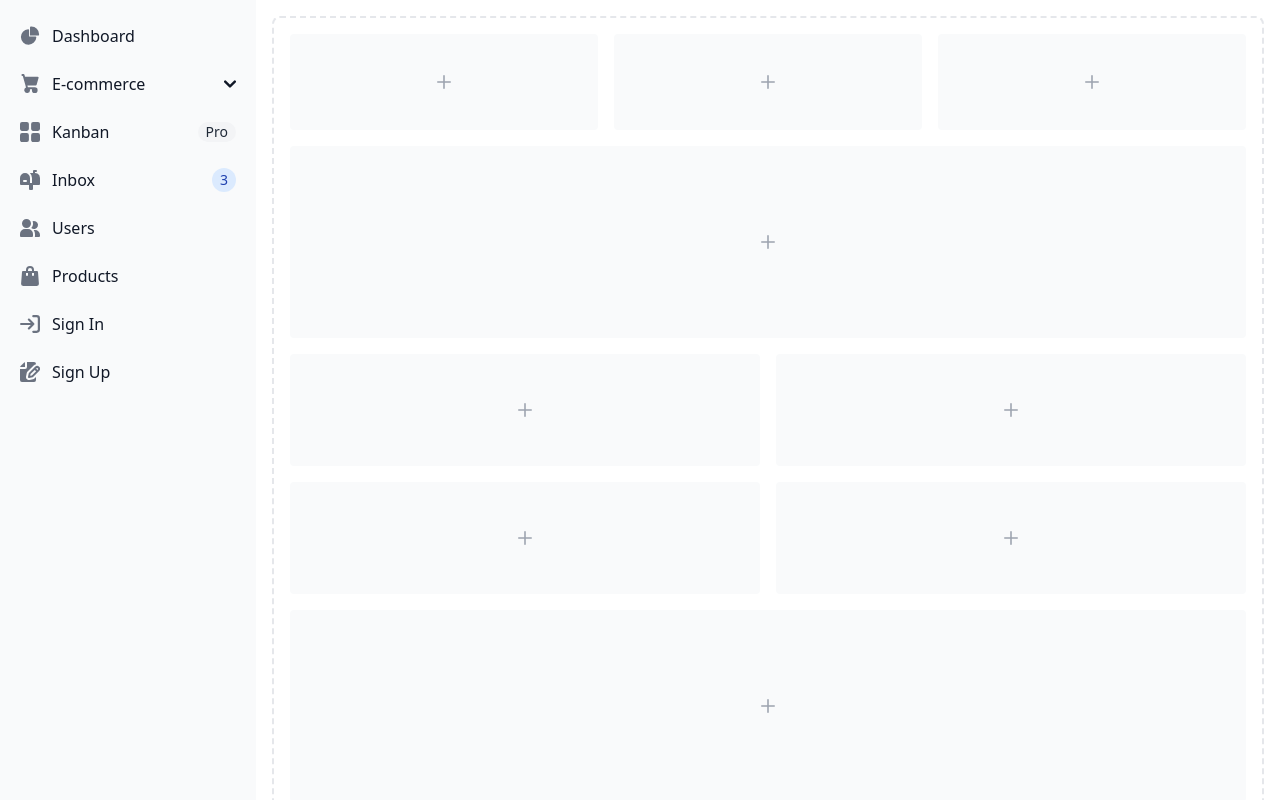
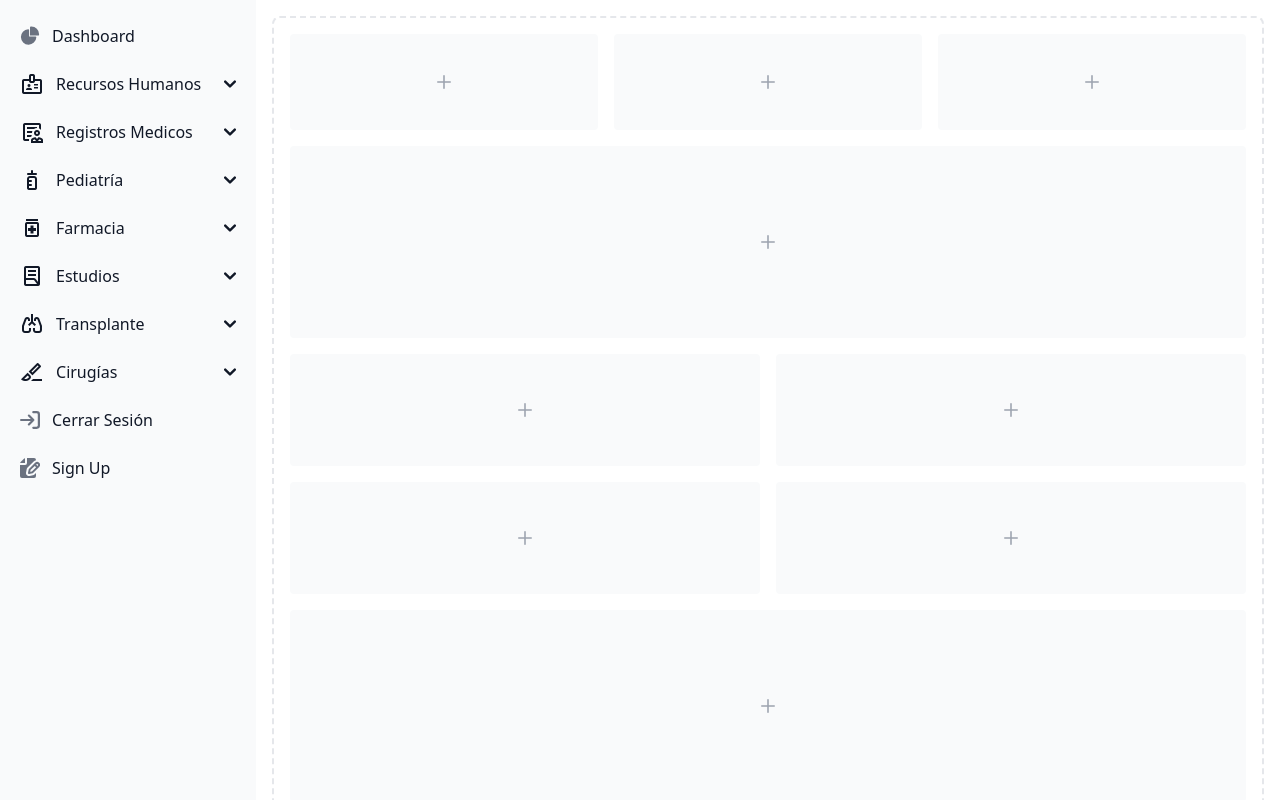
Before and after one commit to America02/hospital2.0, a Vue app in the folder frontend/sistema-hospital/: page /dashboard in a window 1280 px wide. Shown: the top 800 px of the page. Built offline with nearby package versions, Linux system fonts and the light colour scheme.

Commit message:
Realizacion del menu dashboard

```diff
--- a/frontend/sistema-hospital/index.html
+++ b/frontend/sistema-hospital/index.html
@@ -7,9 +7,12 @@
     <title>Hospital Privilage Care APP</title>
     <script src="https://cdn.tailwindcss.com"></script>
     <script src="https://use.fontawesome.com/5d970393b7"></script>
+    <link href="https://cdnjs.cloudflare.com/ajax/libs/flowbite/2.3.0/flowbite.min.css" rel="stylesheet" />
+    <link rel="stylesheet" href="https://fonts.googleapis.com/css2?family=Material+Symbols+Outlined:opsz,wght,FILL,GRAD@20..48,100..700,0..1,-50..200" />
   </head>
   <body>
     <div id="app"></div>
     <script type="module" src="/src/main.js"></script>
+    <script src="https://cdnjs.cloudflare.com/ajax/libs/flowbite/2.3.0/flowbite.min.js"></script>
   </body>
 </html>
--- a/frontend/sistema-hospital/src/components/dashboard.vue
+++ b/frontend/sistema-hospital/src/components/dashboard.vue
@@ -18,68 +18,176 @@
                <span class="ms-3">Dashboard</span>
             </a>
          </li>
-         <li>
-            <button type="button" class="flex items-center w-full p-2 text-base text-gray-900 transition duration-75 rounded-lg group hover:bg-gray-100 dark:text-white dark:hover:bg-gray-700" aria-controls="dropdown-example" data-collapse-toggle="dropdown-example">
-                  <svg class="flex-shrink-0 w-5 h-5 text-gray-500 transition duration-75 group-hover:text-gray-900 dark:text-gray-400 dark:group-hover:text-white" aria-hidden="true" xmlns="http://www.w3.org/2000/svg" fill="currentColor" viewBox="0 0 18 21">
-                     <path d="M15 12a1 1 0 0 0 .962-.726l2-7A1 1 0 0 0 17 3H3.77L3.175.745A1 1 0 0 0 2.208 0H1a1 1 0 0 0 0 2h.438l.6 2.255v.019l2 7 .746 2.986A3 3 0 1 0 9 17a2.966 2.966 0 0 0-.184-1h2.368c-.118.32-.18.659-.184 1a3 3 0 1 0 3-3H6.78l-.5-2H15Z"/>
-                  </svg>
-                  <span class="flex-1 ms-3 text-left rtl:text-right whitespace-nowrap">E-commerce</span>
+
+          <li>
+            <button type="button" class="flex items-center w-full p-2 text-base text-gray-900 transition duration-75 rounded-lg group hover:bg-gray-100 dark:text-white dark:hover:bg-gray-700" aria-controls="dropdown-example0" data-collapse-toggle="dropdown-example0">
+                  <span class="material-symbols-outlined">
+                     badge
+                  </span>
+                  <span class="flex-1 ms-3 text-left rtl:text-right whitespace-nowrap">Recursos Humanos</span>
                   <svg class="w-3 h-3" aria-hidden="true" xmlns="http://www.w3.org/2000/svg" fill="none" viewBox="0 0 10 6">
                      <path stroke="currentColor" stroke-linecap="round" stroke-linejoin="round" stroke-width="2" d="m1 1 4 4 4-4"/>
                   </svg>
             </button>
-            <ul id="dropdown-example" class="hidden py-2 space-y-2">
+            <ul id="dropdown-example0" class="hidden py-2 space-y-2">
                   <li>
-                     <a href="#" class="flex items-center w-full p-2 text-gray-900 transition duration-75 rounded-lg pl-11 group hover:bg-gray-100 dark:text-white dark:hover:bg-gray-700">Products</a>
+                     <a href="#" class="flex items-center w-full p-2 text-gray-900 transition duration-75 rounded-lg pl-11 group hover:bg-gray-100 dark:text-white dark:hover:bg-gray-700">Personas</a>
                   </li>
                   <li>
-                     <a href="#" class="flex items-center w-full p-2 text-gray-900 transition duration-75 rounded-lg pl-11 group hover:bg-gray-100 dark:text-white dark:hover:bg-gray-700">Billing</a>
+                     <a href="#" class="flex items-center w-full p-2 text-gray-900 transition duration-75 rounded-lg pl-11 group hover:bg-gray-100 dark:text-white dark:hover:bg-gray-700"> Puestos</a>
                   </li>
                   <li>
-                     <a href="#" class="flex items-center w-full p-2 text-gray-900 transition duration-75 rounded-lg pl-11 group hover:bg-gray-100 dark:text-white dark:hover:bg-gray-700">Invoice</a>
+                     <a href="#" class="flex items-center w-full p-2 text-gray-900 transition duration-75 rounded-lg pl-11 group hover:bg-gray-100 dark:text-white dark:hover:bg-gray-700">Personal Medico</a>
+                  </li>
+                  <li>
+                     <a href="#" class="flex items-center w-full p-2 text-gray-900 transition duration-75 rounded-lg pl-11 group hover:bg-gray-100 dark:text-white dark:hover:bg-gray-700">Horarios</a>
                   </li>
             </ul>
          </li>
          <li>
-            <a href="#" class="flex items-center p-2 text-gray-900 rounded-lg dark:text-white hover:bg-gray-100 dark:hover:bg-gray-700 group">
-               <svg class="flex-shrink-0 w-5 h-5 text-gray-500 transition duration-75 dark:text-gray-400 group-hover:text-gray-900 dark:group-hover:text-white" aria-hidden="true" xmlns="http://www.w3.org/2000/svg" fill="currentColor" viewBox="0 0 18 18">
-                  <path d="M6.143 0H1.857A1.857 1.857 0 0 0 0 1.857v4.286C0 7.169.831 8 1.857 8h4.286A1.857 1.857 0 0 0 8 6.143V1.857A1.857 1.857 0 0 0 6.143 0Zm10 0h-4.286A1.857 1.857 0 0 0 10 1.857v4.286C10 7.169 10.831 8 11.857 8h4.286A1.857 1.857 0 0 0 18 6.143V1.857A1.857 1.857 0 0 0 16.143 0Zm-10 10H1.857A1.857 1.857 0 0 0 0 11.857v4.286C0 17.169.831 18 1.857 18h4.286A1.857 1.857 0 0 0 8 16.143v-4.286A1.857 1.857 0 0 0 6.143 10Zm10 0h-4.286A1.857 1.857 0 0 0 10 11.857v4.286c0 1.026.831 1.857 1.857 1.857h4.286A1.857 1.857 0 0 0 18 16.143v-4.286A1.857 1.857 0 0 0 16.143 10Z"/>
-               </svg>
-               <span class="flex-1 ms-3 whitespace-nowrap">Kanban</span>
-               <span class="inline-flex items-center justify-center px-2 ms-3 text-sm font-medium text-gray-800 bg-gray-100 rounded-full dark:bg-gray-700 dark:text-gray-300">Pro</span>
-            </a>
+            <button type="button" class="flex items-center w-full p-2 text-base text-gray-900 transition duration-75 rounded-lg group hover:bg-gray-100 dark:text-white dark:hover:bg-gray-700" aria-controls="dropdown-example6" data-collapse-toggle="dropdown-example6">
+                  <span class="material-symbols-outlined">
+                     clinical_notes
+                  </span>
+                  <span class="flex-1 ms-3 text-left rtl:text-right whitespace-nowrap">Registros Medicos</span>
+                  <svg class="w-3 h-3" aria-hidden="true" xmlns="http://www.w3.org/2000/svg" fill="none" viewBox="0 0 10 6">
+                     <path stroke="currentColor" stroke-linecap="round" stroke-linejoin="round" stroke-width="2" d="m1 1 4 4 4-4"/>
+                  </svg>
+            </button>
+            <ul id="dropdown-example6" class="hidden py-2 space-y-2">
+                  <li>
+                     <a href="#" class="flex items-center w-full p-2 text-gray-900 transition duration-75 rounded-lg pl-11 group hover:bg-gray-100 dark:text-white dark:hover:bg-gray-700">Citas</a>
+                  </li>
+                  <li>
+                     <a href="#" class="flex items-center w-full p-2 text-gray-900 transition duration-75 rounded-lg pl-11 group hover:bg-gray-100 dark:text-white dark:hover:bg-gray-700"> Expediente medico</a>
+                  </li>
+                  <li>
+                     <a href="#" class="flex items-center w-full p-2 text-gray-900 transition duration-75 rounded-lg pl-11 group hover:bg-gray-100 dark:text-white dark:hover:bg-gray-700"> Receta Médicas</a>
+                  </li>
+
+
+            </ul>
+         </li>
+          <li>
+            <button type="button" class="flex items-center w-full p-2 text-base text-gray-900 transition duration-75 rounded-lg group hover:bg-gray-100 dark:text-white dark:hover:bg-gray-700" aria-controls="dropdown-example3" data-collapse-toggle="dropdown-example3">
+                <span class="material-symbols-outlined">
+                  pediatrics
+               </span>
+                  <span class="flex-1 ms-3 text-left rtl:text-right whitespace-nowrap">Pediatría</span>
+                  <svg class="w-3 h-3" aria-hidden="true" xmlns="http://www.w3.org/2000/svg" fill="none" viewBox="0 0 10 6">
+                     <path stroke="currentColor" stroke-linecap="round" stroke-linejoin="round" stroke-width="2" d="m1 1 4 4 4-4"/>
+                  </svg>
+            </button>
+            <ul id="dropdown-example3" class="hidden py-2 space-y-2">
+                  <li>
+                     <a href="#" class="flex items-center w-full p-2 text-gray-900 transition duration-75 rounded-lg pl-11 group hover:bg-gray-100 dark:text-white dark:hover:bg-gray-700">Nacimientos</a>
+                  </li>
+                  <li>
+                     <a href="#" class="flex items-center w-full p-2 text-gray-900 transition duration-75 rounded-lg pl-11 group hover:bg-gray-100 dark:text-white dark:hover:bg-gray-700"> Desarrollo Infantil</a>
+                  </li>
+
+            </ul>
          </li>
          <li>
-            <a href="#" class="flex items-center p-2 text-gray-900 rounded-lg dark:text-white hover:bg-gray-100 dark:hover:bg-gray-700 group">
-               <svg class="flex-shrink-0 w-5 h-5 text-gray-500 transition duration-75 dark:text-gray-400 group-hover:text-gray-900 dark:group-hover:text-white" aria-hidden="true" xmlns="http://www.w3.org/2000/svg" fill="currentColor" viewBox="0 0 20 20">
-                  <path d="m17.418 3.623-.018-.008a6.713 6.713 0 0 0-2.4-.569V2h1a1 1 0 1 0 0-2h-2a1 1 0 0 0-1 1v2H9.89A6.977 6.977 0 0 1 12 8v5h-2V8A5 5 0 1 0 0 8v6a1 1 0 0 0 1 1h8v4a1 1 0 0 0 1 1h2a1 1 0 0 0 1-1v-4h6a1 1 0 0 0 1-1V8a5 5 0 0 0-2.582-4.377ZM6 12H4a1 1 0 0 1 0-2h2a1 1 0 0 1 0 2Z"/>
-               </svg>
-               <span class="flex-1 ms-3 whitespace-nowrap">Inbox</span>
-               <span class="inline-flex items-center justify-center w-3 h-3 p-3 ms-3 text-sm font-medium text-blue-800 bg-blue-100 rounded-full dark:bg-blue-900 dark:text-blue-300">3</span>
-            </a>
+            <button type="button" class="flex items-center w-full p-2 text-base text-gray-900 transition duration-75 rounded-lg group hover:bg-gray-100 dark:text-white dark:hover:bg-gray-700" aria-controls="dropdown-example4" data-collapse-toggle="dropdown-example4">
+                <span class="material-symbols-outlined">
+                  medication
+               </span>
+                  <span class="flex-1 ms-3 text-left rtl:text-right whitespace-nowrap">Farmacia</span>
+                  <svg class="w-3 h-3" aria-hidden="true" xmlns="http://www.w3.org/2000/svg" fill="none" viewBox="0 0 10 6">
+                     <path stroke="currentColor" stroke-linecap="round" stroke-linejoin="round" stroke-width="2" d="m1 1 4 4 4-4"/>
+                  </svg>
+            </button>
+            <ul id="dropdown-example4" class="hidden py-2 space-y-2">
+                  <li>
+                     <a href="#" class="flex items-center w-full p-2 text-gray-900 transition duration-75 rounded-lg pl-11 group hover:bg-gray-100 dark:text-white dark:hover:bg-gray-700">Consumibles</a>
+                  </li>
+                  <li>
+                     <a href="#" class="flex items-center w-full p-2 text-gray-900 transition duration-75 rounded-lg pl-11 group hover:bg-gray-100 dark:text-white dark:hover:bg-gray-700"> lote Medicamento</a>
+                  </li>
+                  <li>
+                     <a href="#" class="flex items-center w-full p-2 text-gray-900 transition duration-75 rounded-lg pl-11 group hover:bg-gray-100 dark:text-white dark:hover:bg-gray-700"> Medicamento</a>
+                  </li>
+                  <li>
+                     <a href="#" class="flex items-center w-full p-2 text-gray-900 transition duration-75 rounded-lg pl-11 group hover:bg-gray-100 dark:text-white dark:hover:bg-gray-700"> Dispensacion</a>
+                  </li>
+
+            </ul>
+         </li>
+               <li>
+            <button type="button" class="flex items-center w-full p-2 text-base text-gray-900 transition duration-75 rounded-lg group hover:bg-gray-100 dark:text-white dark:hover:bg-gray-700" aria-controls="dropdown-example2" data-collapse-toggle="dropdown-example2">
+                 <span class="material-symbols-outlined">
+                  lab_profile
+                  </span>
+                  <span class="flex-1 ms-3 text-left rtl:text-right whitespace-nowrap">Estudios</span>
+                  <svg class="w-3 h-3" aria-hidden="true" xmlns="http://www.w3.org/2000/svg" fill="none" viewBox="0 0 10 6">
+                     <path stroke="currentColor" stroke-linecap="round" stroke-linejoin="round" stroke-width="2" d="m1 1 4 4 4-4"/>
+                  </svg>
+            </button>
+            <ul id="dropdown-example2" class="hidden py-2 space-y-2">
+                  <li>
+                     <a href="#" class="flex items-center w-full p-2 text-gray-900 transition duration-75 rounded-lg pl-11 group hover:bg-gray-100 dark:text-white dark:hover:bg-gray-700">Estudios</a>
+                  </li>
+                  <li>
+                     <a href="#" class="flex items-center w-full p-2 text-gray-900 transition duration-75 rounded-lg pl-11 group hover:bg-gray-100 dark:text-white dark:hover:bg-gray-700"> Resultados Estudios</a>
+                  </li>
+
+            </ul>
+         </li>
+          <li>
+            <button type="button" class="flex items-center w-full p-2 text-base text-gray-900 transition duration-75 rounded-lg group hover:bg-gray-100 dark:text-white dark:hover:bg-gray-700" aria-controls="dropdown-example5" data-collapse-toggle="dropdown-example5">
+                <span class="material-symbols-outlined">
+                  pulmonology
+               </span>
+                  <span class="flex-1 ms-3 text-left rtl:text-right whitespace-nowrap">Transplante</span>
+                  <svg class="w-3 h-3" aria-hidden="true" xmlns="http://www.w3.org/2000/svg" fill="none" viewBox="0 0 10 6">
+                     <path stroke="currentColor" stroke-linecap="round" stroke-linejoin="round" stroke-width="2" d="m1 1 4 4 4-4"/>
+                  </svg>
+            </button>
+            <ul id="dropdown-example5" class="hidden py-2 space-y-2">
+                  <li>
+                     <a href="#" class="flex items-center w-full p-2 text-gray-900 transition duration-75 rounded-lg pl-11 group hover:bg-gray-100 dark:text-white dark:hover:bg-gray-700">Organos</a>
+                  </li>
+                  <li>
+                     <a href="#" class="flex items-center w-full p-2 text-gray-900 transition duration-75 rounded-lg pl-11 group hover:bg-gray-100 dark:text-white dark:hover:bg-gray-700"> Solicitud transplante</a>
+                  </li>
+                  <li>
+                     <a href="#" class="flex items-center w-full p-2 text-gray-900 transition duration-75 rounded-lg pl-11 group hover:bg-gray-100 dark:text-white dark:hover:bg-gray-700"> Detalle Organo</a>
+                  </li>
+
+
+            </ul>
          </li>
          <li>
-            <a href="#" class="flex items-center p-2 text-gray-900 rounded-lg dark:text-white hover:bg-gray-100 dark:hover:bg-gray-700 group">
-               <svg class="flex-shrink-0 w-5 h-5 text-gray-500 transition duration-75 dark:text-gray-400 group-hover:text-gray-900 dark:group-hover:text-white" aria-hidden="true" xmlns="http://www.w3.org/2000/svg" fill="currentColor" viewBox="0 0 20 18">
-                  <path d="M14 2a3.963 3.963 0 0 0-1.4.267 6.439 6.439 0 0 1-1.331 6.638A4 4 0 1 0 14 2Zm1 9h-1.264A6.957 6.957 0 0 1 15 15v2a2.97 2.97 0 0 1-.184 1H19a1 1 0 0 0 1-1v-1a5.006 5.006 0 0 0-5-5ZM6.5 9a4.5 4.5 0 1 0 0-9 4.5 4.5 0 0 0 0 9ZM8 10H5a5.006 5.006 0 0 0-5 5v2a1 1 0 0 0 1 1h11a1 1 0 0 0 1-1v-2a5.006 5.006 0 0 0-5-5Z"/>
-               </svg>
-               <span class="flex-1 ms-3 whitespace-nowrap">Users</span>
-            </a>
+            <button type="button" class="flex items-center w-full p-2 text-base text-gray-900 transition duration-75 rounded-lg group hover:bg-gray-100 dark:text-white dark:hover:bg-gray-700" aria-controls="dropdown-example1" data-collapse-toggle="dropdown-example1">
+                  <span class="material-symbols-outlined">
+                     surgical
+                  </span>
+                  <span class="flex-1 ms-3 text-left rtl:text-right whitespace-nowrap">Cirugías</span>
+                  <svg class="w-3 h-3" aria-hidden="true" xmlns="http://www.w3.org/2000/svg" fill="none" viewBox="0 0 10 6">
+                     <path stroke="currentColor" stroke-linecap="round" stroke-linejoin="round" stroke-width="2" d="m1 1 4 4 4-4"/>
+                  </svg>
+            </button>
+            <ul id="dropdown-example1" class="hidden py-2 space-y-2">
+                  <li>
+                     <a href="#" class="flex items-center w-full p-2 text-gray-900 transition duration-75 rounded-lg pl-11 group hover:bg-gray-100 dark:text-white dark:hover:bg-gray-700">Cirujías</a>
+                  </li>
+                  <li>
+                     <a href="#" class="flex items-center w-full p-2 text-gray-900 transition duration-75 rounded-lg pl-11 group hover:bg-gray-100 dark:text-white dark:hover:bg-gray-700"> Calendario Cirujías</a>
+                  </li>
+
+            </ul>
          </li>
-         <li>
-            <a href="#" class="flex items-center p-2 text-gray-900 rounded-lg dark:text-white hover:bg-gray-100 dark:hover:bg-gray-700 group">
-               <svg class="flex-shrink-0 w-5 h-5 text-gray-500 transition duration-75 dark:text-gray-400 group-hover:text-gray-900 dark:group-hover:text-white" aria-hidden="true" xmlns="http://www.w3.org/2000/svg" fill="currentColor" viewBox="0 0 18 20">
-                  <path d="M17 5.923A1 1 0 0 0 16 5h-3V4a4 4 0 1 0-8 0v1H2a1 1 0 0 0-1 .923L.086 17.846A2 2 0 0 0 2.08 20h13.84a2 2 0 0 0 1.994-2.153L17 5.923ZM7 9a1 1 0 0 1-2 0V7h2v2Zm0-5a2 2 0 1 1 4 0v1H7V4Zm6 5a1 1 0 1 1-2 0V7h2v2Z"/>
-               </svg>
-               <span class="flex-1 ms-3 whitespace-nowrap">Products</span>
-            </a>
-         </li>
+
+
+
+
          <li>
             <a href="#" class="flex items-center p-2 text-gray-900 rounded-lg dark:text-white hover:bg-gray-100 dark:hover:bg-gray-700 group">
                <svg class="flex-shrink-0 w-5 h-5 text-gray-500 transition duration-75 dark:text-gray-400 group-hover:text-gray-900 dark:group-hover:text-white" aria-hidden="true" xmlns="http://www.w3.org/2000/svg" fill="none" viewBox="0 0 18 16">
                   <path stroke="currentColor" stroke-linecap="round" stroke-linejoin="round" stroke-width="2" d="M1 8h11m0 0L8 4m4 4-4 4m4-11h3a2 2 0 0 1 2 2v10a2 2 0 0 1-2 2h-3"/>
                </svg>
-               <span class="flex-1 ms-3 whitespace-nowrap">Sign In</span>
+               <span class="flex-1 ms-3 whitespace-nowrap">Cerrar Sesión</span>
             </a>
          </li>
          <li>
```
